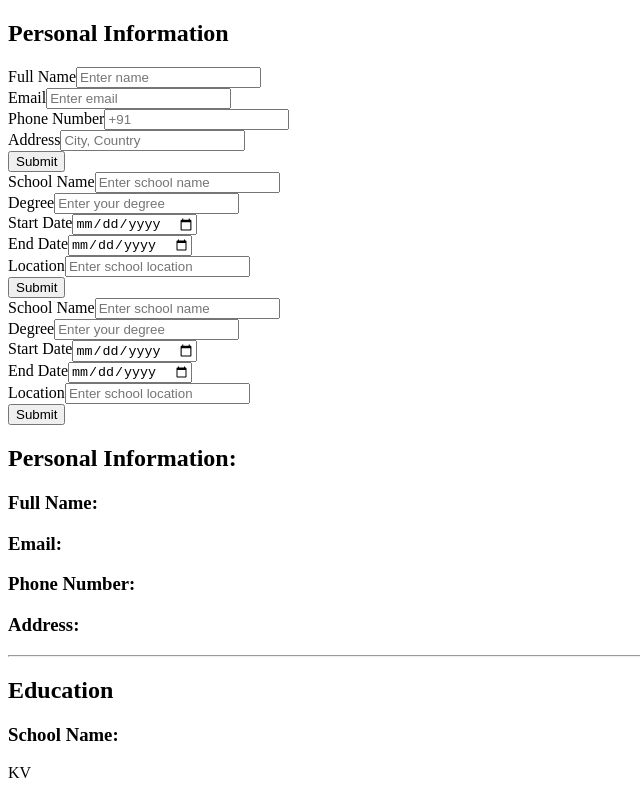
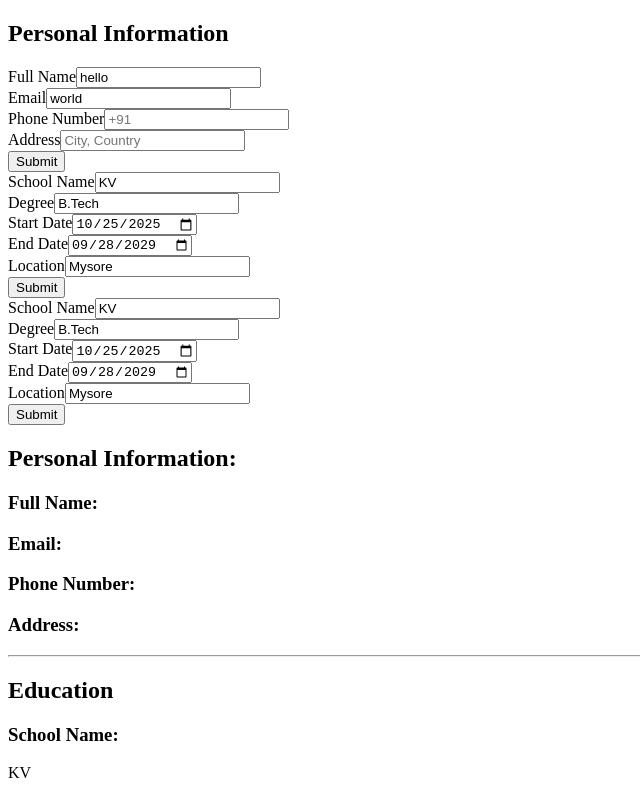
Before and after one commit to Goooble/odin-resume, a React (Vite) app: page / in a window 1280 px wide. Shown: the top 800 px of the page, without its empty margins (0-640 px from the left). Built offline with nearby package versions, Linux system fonts and the light colour scheme.

Commit message:
feat: edit degree information
edit categories will have preexisting degree
information to edit

```diff
--- a/src/DegreeEdit.jsx
+++ b/src/DegreeEdit.jsx
@@ -1,11 +1,19 @@
 import InputField from "./InputField";
 import { useState } from "react";
 
-function DegreeEdit({data, setData, id}){
-    const [degreeData, setDegreeData] = useState([{0: "", 1:"", 2:"", 3:"", 4:""}])
-    return (
-        <div className="degree-edit-cont">
-        <InputField
+function DegreeEdit({ data, setData, id }) {
+  const [degreeData, setDegreeData] = useState(
+    {
+      0: data.degree[id][0],
+      1: data.degree[id][1],
+      2: data.degree[id][2],
+      3: data.degree[id][3],
+      4: data.degree[id][4],
+    },
+  );
+  return (
+    <div className="degree-edit-cont">
+      <InputField
         type="text"
         label="School Name"
         placeholder="Enter school name"
@@ -19,7 +27,6 @@ function DegreeEdit({data, setData, id}){
         placeholder="Enter your degree"
         data={degreeData}
         setData={setDegreeData}
-
         PIID="1"
       ></InputField>
       <InputField
@@ -28,7 +35,6 @@ function DegreeEdit({data, setData, id}){
         // placeholder=""
         data={degreeData}
         setData={setDegreeData}
-
         PIID="2"
       ></InputField>
       <InputField
@@ -37,7 +43,6 @@ function DegreeEdit({data, setData, id}){
         // placeholder="City, Country"
         data={degreeData}
         setData={setDegreeData}
-
         PIID="3"
       ></InputField>
       <InputField
@@ -48,9 +53,15 @@ function DegreeEdit({data, setData, id}){
         setData={setDegreeData}
         PIID="4"
       ></InputField>
-      <button onClick={() => setData({ ...data, degree: {...data.degree, [id]: degreeData}})}>Submit</button>
-      </div>
-    )
+      <button
+        onClick={() =>
+          setData({ ...data, degree: { ...data.degree, [id]: degreeData } })
+        }
+      >
+        Submit
+      </button>
+    </div>
+  );
 }
 
-export default DegreeEdit
+export default DegreeEdit;
--- a/src/InputField.jsx
+++ b/src/InputField.jsx
@@ -1,5 +1,5 @@
 function InputField({ label, type, placeholder, data, setData, PIID }) {
-
+    // console.log(data)
   return (
     <div>
       <label htmlFor={label.replace(/\s/g, "") + "-input-ID"}>{label}</label>
@@ -9,7 +9,7 @@ function InputField({ label, type, placeholder, data, setData, PIID }) {
         }}
         type={type}
         id={label.replace(/\s/g, "") + "-input-ID"}
-        // value={value}
+        value={data[PIID]}
         placeholder={placeholder}
       />
     </div>
```
